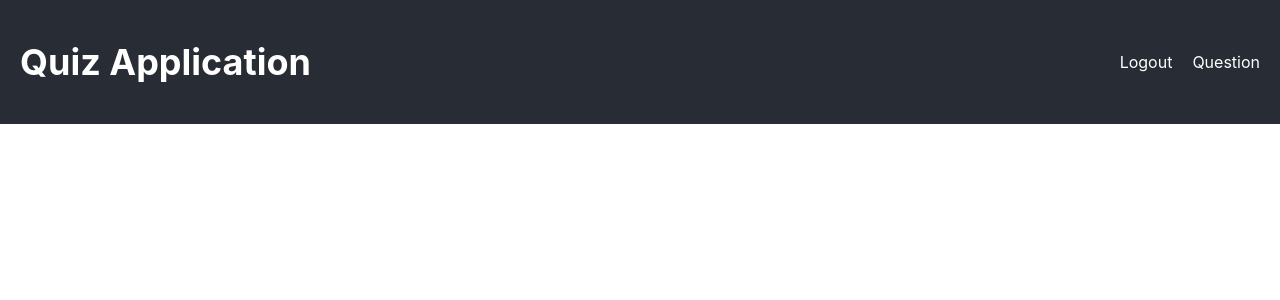
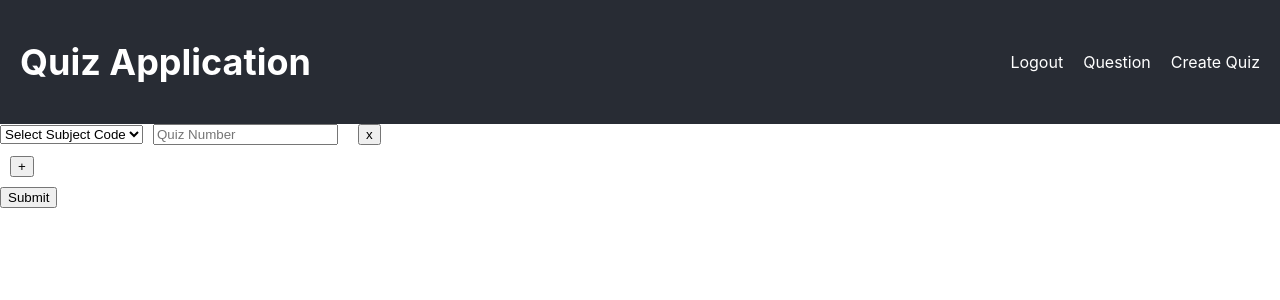
Before and after one commit to tajal1/quizapp-frontend, a React (Create React App) app: page /create-quiz in a window 1280 px wide. Shown: the top 300 px of the page. Built offline with nearby package versions, Linux system fonts and the light colour scheme; sample sign-in values are in the browser's storage.

Commit message:
Quiz list

```diff
--- a/src/App.js
+++ b/src/App.js
@@ -9,6 +9,8 @@ import Question from './components/Question';
 import WelcomePage from './components/Welcome';
 import NavBar from './components/NavBar';
 import QuestionList from './components/QuestionList';
+import CreateQuiz from './components/CreateQuiz';
+import QuizList from './components/QuizList';
 
 const App = () => {
     const [isLoggedIn, setIsLoggedIn] = useState(!!localStorage.getItem('access_token'));
@@ -47,6 +49,18 @@ const App = () => {
                     </ProtectedRoute>
                 } />
 
+                <Route path="/create-quiz" element={
+                    <ProtectedRoute>
+                        <CreateQuiz />
+                    </ProtectedRoute>
+                } />
+
+                <Route path="/quiz-list" element={
+                    <ProtectedRoute>
+                        <QuizList />
+                    </ProtectedRoute>
+                } />
+
             </Routes>
         </Router>
     );
--- /dev/null
+++ b/src/components/CreateQuiz.js
@@ -0,0 +1,145 @@
+import React from 'react';
+import { Formik, Field, Form, FieldArray } from 'formik';
+import * as Yup from 'yup';
+import axios from 'axios';
+import { useNavigate } from 'react-router-dom';
+
+const SUBJECT_CODE = {
+  CODE_ENUM: ['math101', 'ban102', 'eng103'],
+  NAME_ENUM: ['bangla', 'english', 'math'],
+};
+
+const validationSchema = Yup.object().shape({
+  quiz_number_per_subject: Yup.array().of(
+    Yup.object().shape({
+      subject_code: Yup.string()
+        .oneOf(SUBJECT_CODE.CODE_ENUM, 'Invalid subject code')
+        .required('Please enter subject code.')
+        .max(15, 'Subject code must be at most 15 characters.'),
+      quiz_number: Yup.number()
+        .required('Please enter quiz number.')
+        .max(99, 'Quiz number must be at most 99.')
+        .typeError('Quiz number must be a number.')
+    })
+  )
+});
+
+const CreateQuiz = () => {
+  const navigate = useNavigate();
+  const initialValues = {
+    quiz_number_per_subject: [{ subject_code: '', quiz_number: '' }],
+  };
+
+  const handleSubmit = async (values, { setSubmitting }) => {
+    const token = localStorage.getItem('access_token');
+    try {
+      const response = await axios.post(
+        'http://localhost:3001/api/v1/quizes',
+        values,
+        { headers: { Authorization: `Bearer ${token}` } }
+      );
+      navigate('/quiz-list');
+      console.log('Form submitted successfully', response.data);
+    } catch (error) {
+      console.error('There was an error submitting the form!', error);
+    }
+    setSubmitting(false);
+  };
+
+  return (
+    <Formik
+      initialValues={initialValues}
+      validationSchema={validationSchema}
+      onSubmit={handleSubmit}
+    >
+      {({ values, isSubmitting, errors, touched }) => (
+        <Form>
+          <FieldArray name="quiz_number_per_subject">
+            {({ insert, remove, push }) => (
+              <div>
+                {values.quiz_number_per_subject.length > 0 &&
+                  values.quiz_number_per_subject.map((field, index) => (
+                    <div key={index} style={styles.fieldRow}>
+                      <Field
+                        name={`quiz_number_per_subject.${index}.subject_code`}
+                        as="select"
+                        style={styles.select}
+                      >
+                        <option value="">Select Subject Code</option>
+                        {SUBJECT_CODE.CODE_ENUM.map((code) => (
+                          <option key={code} value={code}>
+                            {code}
+                          </option>
+                        ))}
+                      </Field>
+                      {errors.quiz_number_per_subject?.[index]?.subject_code &&
+                        touched.quiz_number_per_subject?.[index]?.subject_code && (
+                          <div style={styles.error}>
+                            {errors.quiz_number_per_subject[index].subject_code}
+                          </div>
+                        )}
+                      <Field
+                        name={`quiz_number_per_subject.${index}.quiz_number`}
+                        type="number"
+                        placeholder="Quiz Number"
+                        style={styles.input}
+                      />
+                      {errors.quiz_number_per_subject?.[index]?.quiz_number &&
+                        touched.quiz_number_per_subject?.[index]?.quiz_number && (
+                          <div style={styles.error}>
+                            {errors.quiz_number_per_subject[index].quiz_number}
+                          </div>
+                        )}
+                      <button
+                        type="button"
+                        onClick={() => remove(index)}
+                        style={styles.button}
+                      >
+                        x
+                      </button>
+                    </div>
+                  ))}
+                <button
+                  type="button"
+                  onClick={() => push({ subject_code: '', quiz_number: '' })}
+                  style={styles.button}
+                >
+                  +
+                </button>
+              </div>
+            )}
+          </FieldArray>
+          <button type="submit" disabled={isSubmitting} style={styles.submitButton}>
+            Submit
+          </button>
+        </Form>
+      )}
+    </Formik>
+  );
+};
+
+const styles = {
+  fieldRow: {
+    display: 'flex',
+    alignItems: 'center',
+    marginBottom: '10px',
+  },
+  select: {
+    marginRight: '10px',
+  },
+  input: {
+    marginRight: '10px',
+  },
+  button: {
+    marginLeft: '10px',
+  },
+  submitButton: {
+    marginTop: '10px',
+  },
+  error: {
+    color: 'red',
+    marginLeft: '10px',
+  },
+};
+
+export default CreateQuiz;
--- a/src/components/NavBar.js
+++ b/src/components/NavBar.js
@@ -13,6 +13,10 @@ const NavBar = ({ isLoggedIn, handleLogout }) => {
             <span onClick={handleLogout} style={styles.link}>Logout</span>
             <span style={styles.link}>
               <Link to="/question" style={styles.link}>Question</Link>
+            </span>
+
+            <span style={styles.link}>
+              <Link to="/create-quiz" style={styles.link}>Create Quiz</Link>
             </span>
           </>
 
--- /dev/null
+++ b/src/components/QuizList.js
@@ -0,0 +1,116 @@
+import React, { useState, useEffect } from 'react';
+import axios from 'axios';
+
+const QuizList = () => {
+  const [quizzes, setQuizzes] = useState([]);
+
+  useEffect(() => {
+    const fetchQuizzes = async () => {
+      const token = localStorage.getItem('access_token');
+      try {
+        const response = await axios.get('http://localhost:3001/api/v1/quizes', {
+          headers: { Authorization: `Bearer ${token}` },
+        });
+        setQuizzes(response.data);
+      } catch (error) {
+        console.error('There was an error fetching the quizzes!', error);
+      }
+    };
+
+    fetchQuizzes();
+  }, []);
+
+  const handleDelete = async (quizId, quizDetailsId, quizQuestionId) => {
+    const token = localStorage.getItem('access_token');
+    try {
+      await axios.delete(`http://localhost:3001/api/v1/quizes/${quizId}/details/${quizDetailsId}/questions/${quizQuestionId}`, {
+        headers: { Authorization: `Bearer ${token}` },
+      });
+      setQuizzes(quizzes.map(quiz => {
+        if (quiz._id === quizId) {
+          return {
+            ...quiz,
+            quiz_details: quiz.quiz_details.map(detail => {
+              if (detail._id === quizDetailsId) {
+                return {
+                  ...detail,
+                  quizes: detail.quizes.filter(question => question._id !== quizQuestionId)
+                };
+              }
+              return detail;
+            })
+          };
+        }
+        return quiz;
+      }));
+    } catch (error) {
+      console.error('There was an error deleting the quiz question!', error);
+    }
+  };
+
+  const handleEdit = (id) => {
+    // Handle edit logic
+    console.log('Edit quiz with ID:', id);
+  };
+
+  return (
+    <div style={styles.container}>
+      <h2>Quiz List</h2>
+      {quizzes.map(quiz => (
+        <div key={quiz._id}>
+          <h3>Quiz ID: {quiz._id}</h3>
+          {quiz.quiz_details.map(detail => (
+            <div key={detail._id}>
+              <h4>Subject: {detail.subject_name} ({detail.subject_code})</h4>
+              <table style={styles.table}>
+                <thead>
+                  <tr>
+                    <th>Question</th>
+                    <th>Answer</th>
+                    <th>Positive Score</th>
+                    <th>Negative Score</th>
+                    <th>Actions</th>
+                  </tr>
+                </thead>
+                <tbody>
+                  {detail.quizes.map(question => (
+                    <tr key={question._id}>
+                      <td>{question.question}</td>
+                      <td>{question.answer}</td>
+                      <td>{question.positive_score}</td>
+                      <td>{question.negetive_score}</td>
+                      <td>
+                        <button onClick={() => handleEdit(question._id)} style={styles.button}>
+                          Edit
+                        </button>
+                        <button onClick={() => handleDelete(quiz._id, detail._id, question._id)} style={styles.button}>
+                          Delete
+                        </button>
+                      </td>
+                    </tr>
+                  ))}
+                </tbody>
+              </table>
+            </div>
+          ))}
+        </div>
+      ))}
+    </div>
+  );
+};
+
+const styles = {
+    container: {
+      padding: '20px',
+    },
+    table: {
+      width: '100%',
+      borderCollapse: 'collapse',
+      marginBottom: '20px',
+    },
+    button: {
+      marginRight: '10px',
+    },
+  };
+
+  export default QuizList;
```
